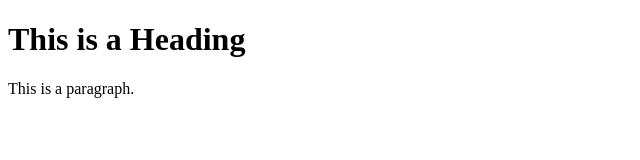
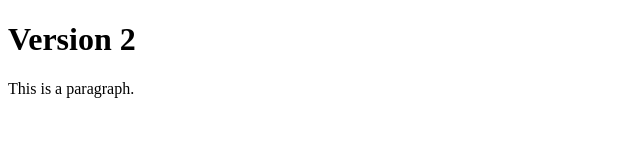
Before and after one commit to SadriOzgul/matchmaker-for-web, a plain HTML site: page index.html in a window 1280 px wide. Shown: the whole page, without its empty margins (0-640 px from the left). Drawn offline with Linux system fonts and the light colour scheme.

Commit message:
Matchmaker

```diff
--- a/index.html
+++ b/index.html
@@ -1,12 +1,12 @@
 <!DOCTYPE html>
 <html lang="en">
 <head>
-  <title>Page Title</title>
+  <title>Matchmaker</title>
   <meta charset="UTF-8">
 </head>
 <body>
 
-   <h1>This is a Heading</h1>
+   <h1>Version 2</h1>
    <p>This is a paragraph.</p>
 
 </body>
```
